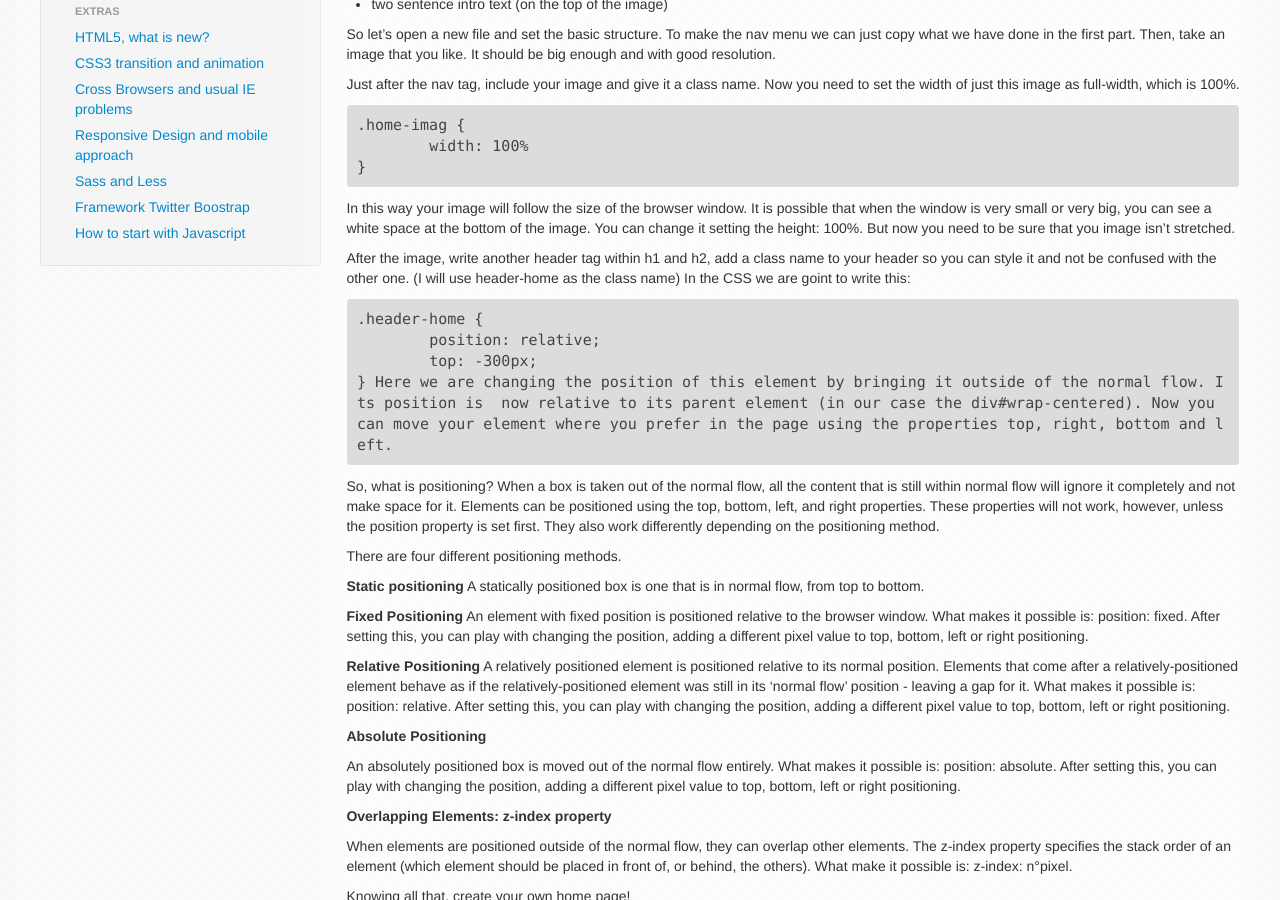
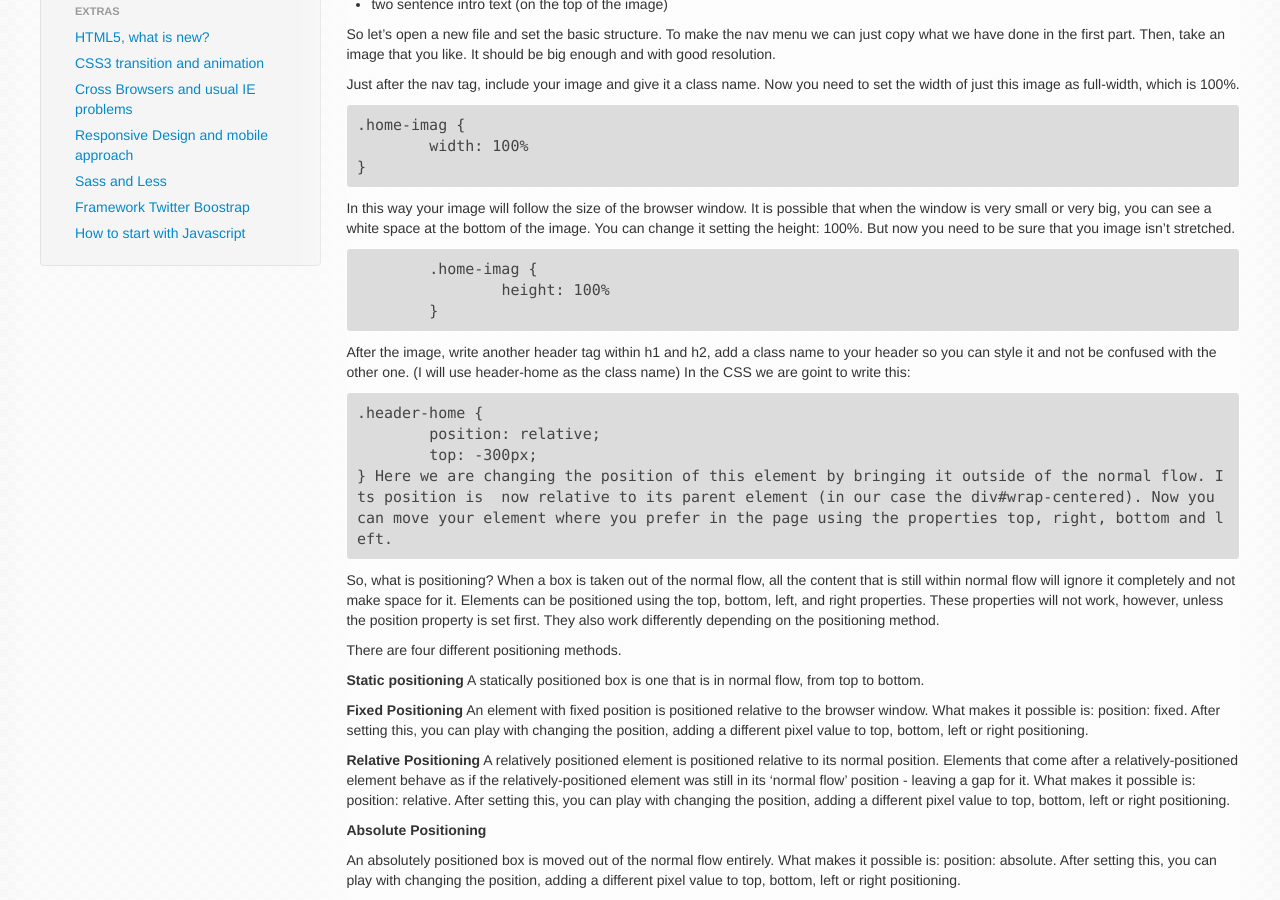
Before and after one commit to OpenTechSchool/html-css-beginners, a Jekyll site: the page built from core/portfolio-2.md, in a window 1280 px wide and 900 px high, scrolled down 399 px. Built offline with Jekyll 4.4.1, drawn with Linux system fonts in a browser that asks for light colours; some web fonts are replaced.

Commit message:
added height code

```diff
--- a/core/portfolio-2.md
+++ b/core/portfolio-2.md
@@ -32,6 +32,10 @@ Now you need to set the width of just this image as full-width, which is 100%.
 In this way your image will follow the size of the browser window.
 It is possible that when the window is very small or very big, you can see a white space at the bottom of the image.
 You can change it setting the height: 100%. But now you need to be sure that you image isn't stretched.
+
+		.home-imag {
+			height: 100%
+		}
 
 After the image, write another header tag within h1 and h2, add a class name to your header so you can style it
 and not be confused with the other one. (I will use header-home as the class name)
```
